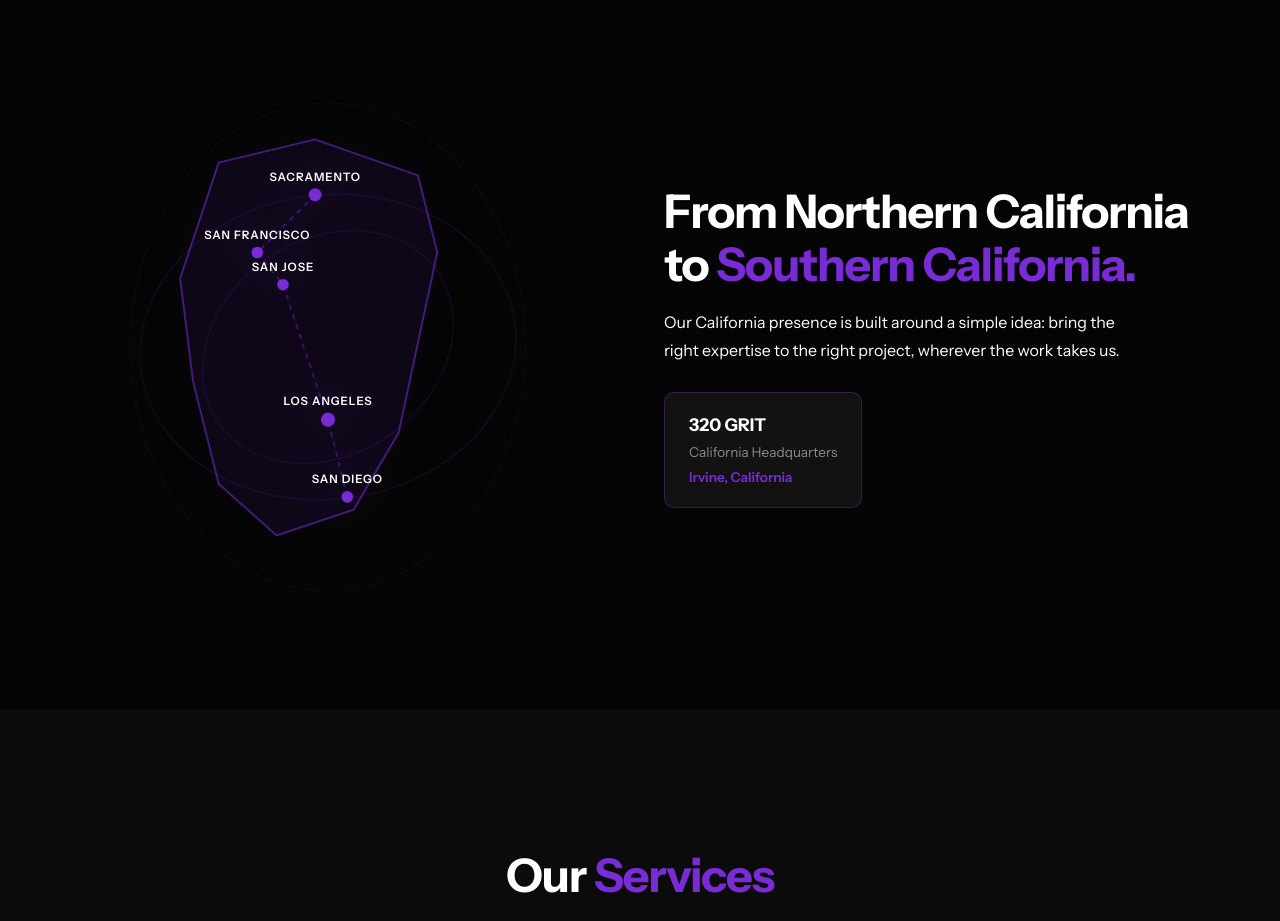
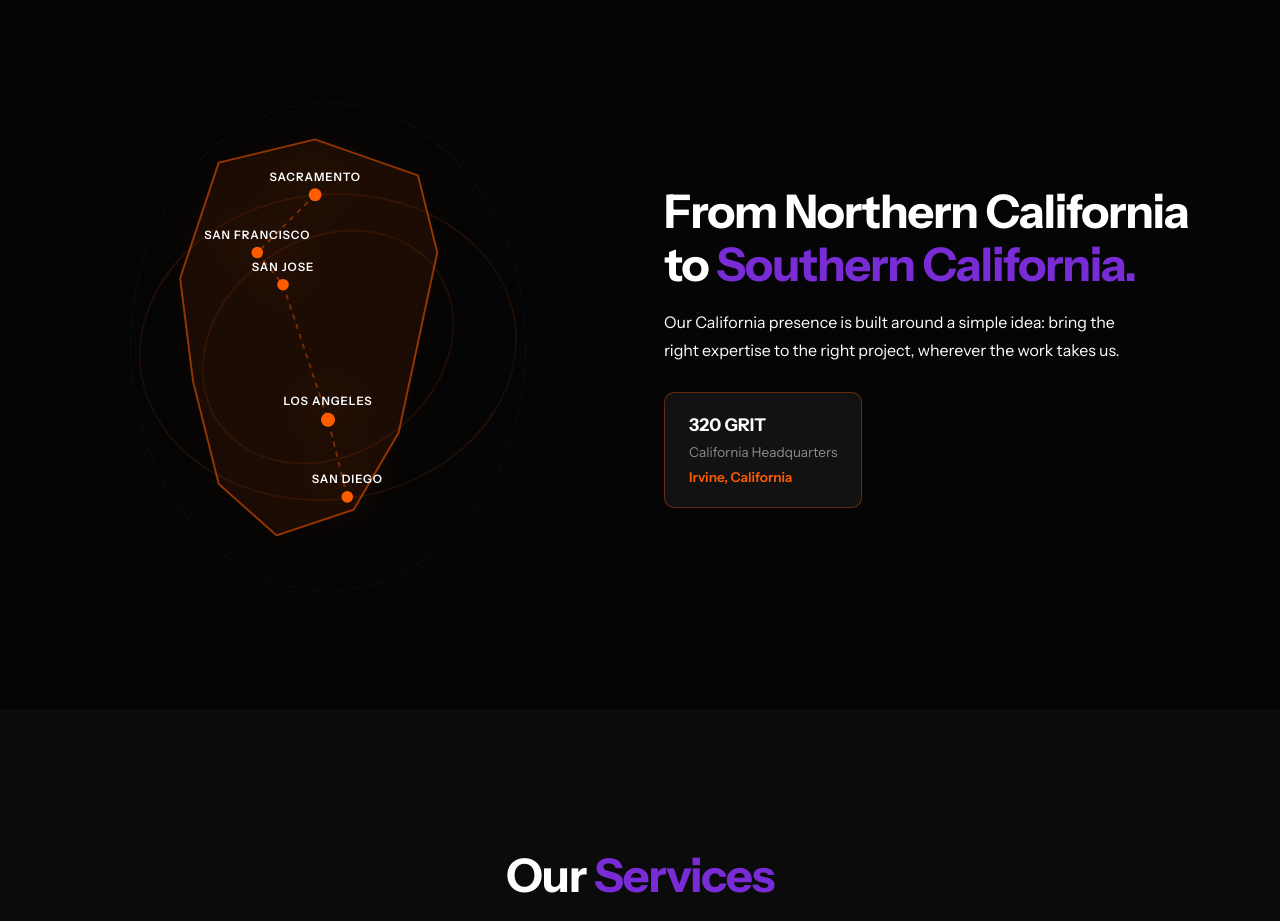
Before and after one commit to TaimoorWajid/website-320grit-angular, an Angular app: page /locations/california in a window 1280 px wide. Shown: the part 2640-3561 px from the top of the page. Built offline with nearby package versions, Linux system fonts and the light colour scheme.

Commit message:
California map: orange state/dots/rings, orange Irvine location

```diff
--- a/src/app/features/locations/shared/_ca-base.scss
+++ b/src/app/features/locations/shared/_ca-base.scss
@@ -438,7 +438,7 @@ $ca-font: 'Inter', system-ui, -apple-system, 'Segoe UI', sans-serif;
 .ca-radar-ring {
   position: absolute;
   border-radius: 50%;
-  border: 1px solid rgba(121, 44, 213, 0.18);
+  border: 1px solid rgba(255, 92, 0, 0.18);
   top: 50%;
   left: 50%;
   transform: translate(-50%, -50%);
@@ -455,7 +455,7 @@ $ca-font: 'Inter', system-ui, -apple-system, 'Segoe UI', sans-serif;
   height: auto;
   position: relative;
   z-index: 2;
-  filter: drop-shadow(0 0 24px rgba(121, 44, 213, 0.25));
+  filter: drop-shadow(0 0 24px rgba(255, 92, 0, 0.25));
 }
 .ca-hq-badge {
   display: inline-flex;
@@ -464,12 +464,12 @@ $ca-font: 'Inter', system-ui, -apple-system, 'Segoe UI', sans-serif;
   margin-top: 1.75rem;
   padding: 1.15rem 1.5rem;
   background: $ca-card;
-  border: 1px solid rgba(121, 44, 213, 0.35);
+  border: 1px solid rgba(255, 92, 0, 0.35);
   border-radius: 10px;
 }
 .ca-hq-badge strong { font-size: 1.1rem; color: #fff; }
 .ca-hq-badge span { font-size: 0.85rem; color: $ca-muted; }
-.ca-hq-loc { color: $hc-purple !important; font-weight: 600; }
+.ca-hq-loc { color: $ca-orange !important; font-weight: 600; }
 
 /* ---------- HOME + WORKS ---------- */
 .ca-home { background: $ca-dark; }
--- a/src/app/features/locations/shared/ca-map-presence/ca-map-presence.component.html
+++ b/src/app/features/locations/shared/ca-map-presence/ca-map-presence.component.html
@@ -8,20 +8,20 @@
         <svg class="ca-state-full" viewBox="0 0 280 340" role="img" aria-label="California map">
           <path
             d="M55 30 L130 12 L210 40 L225 100 L210 170 L195 240 L160 300 L100 320 L55 280 L35 200 L25 120 Z"
-            fill="rgba(121,44,213,0.08)"
-            stroke="rgba(121,44,213,0.55)"
+            fill="rgba(255,92,0,0.08)"
+            stroke="rgba(255,92,0,0.55)"
             stroke-width="1.5"
           />
           <path
             d="M130 55 L85 100 L105 125 L140 230 L155 290"
             fill="none"
-            stroke="rgba(121,44,213,0.4)"
+            stroke="rgba(255,92,0,0.4)"
             stroke-width="1.5"
             stroke-dasharray="4 4"
           />
           @for (c of cities; track c[0]) {
             <g>
-              <circle [attr.cx]="c[1]" [attr.cy]="c[2]" [attr.r]="c[3]" fill="#792CD5" />
+              <circle [attr.cx]="c[1]" [attr.cy]="c[2]" [attr.r]="c[3]" fill="#ff5c00" />
               <text
                 [attr.x]="c[1]" [attr.y]="c[2] - c[3] - 6"
                 text-anchor="middle" fill="#fff"
```
